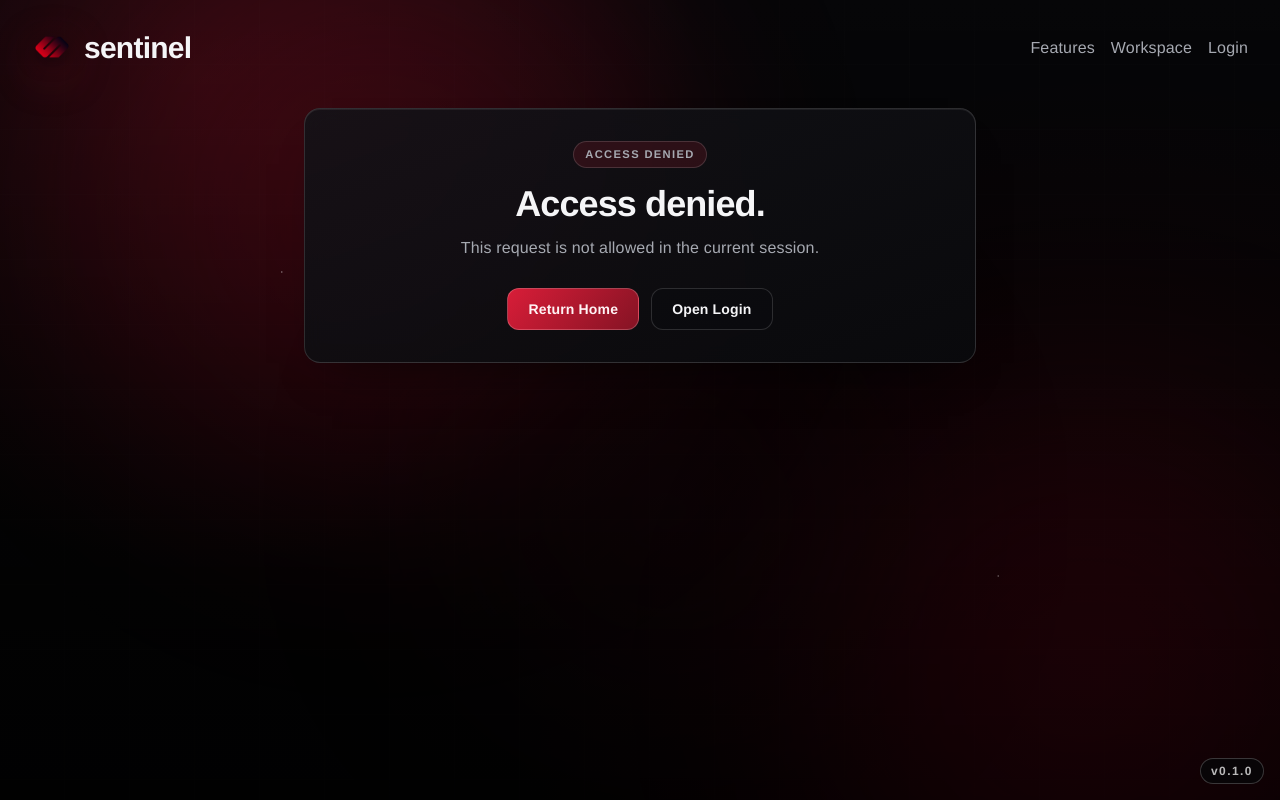
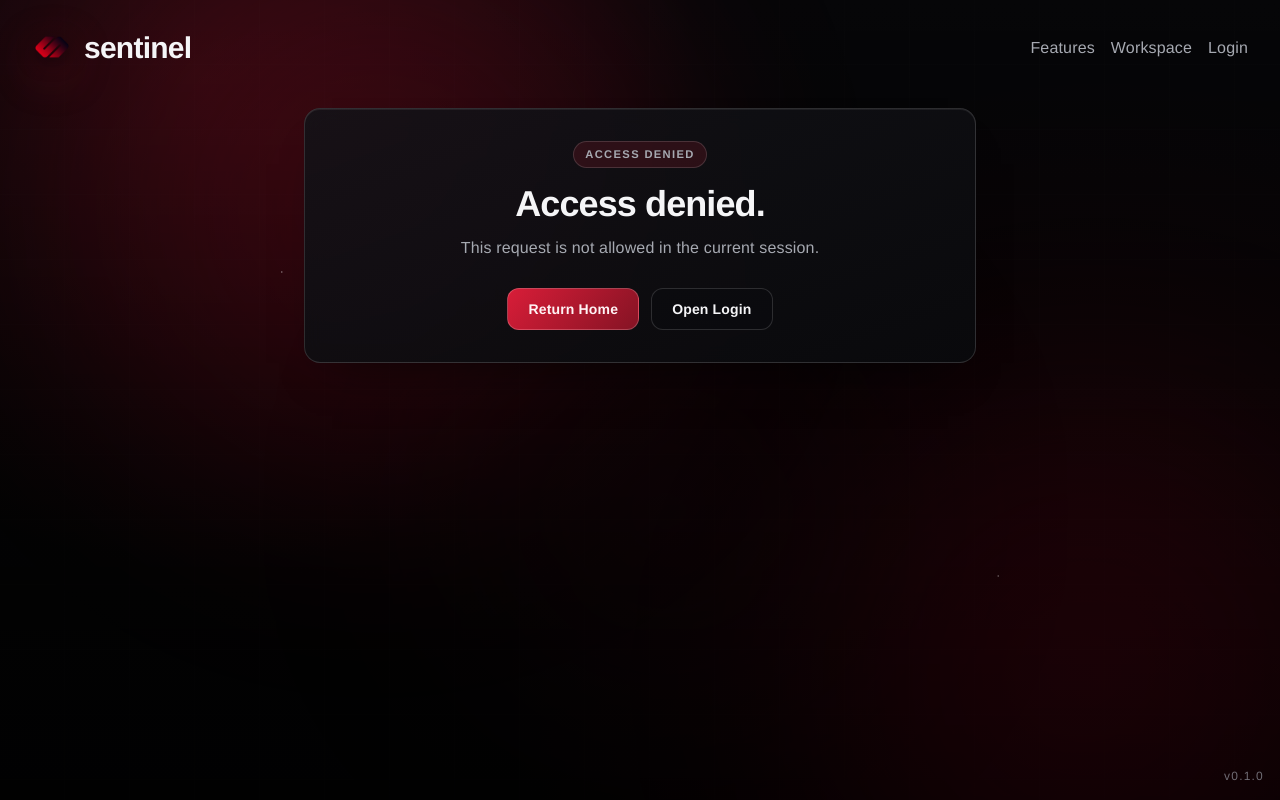
Before and after one commit to CoderDude1232/sentinel-website, a Next.js app: page /access-denied in a window 1280 px wide. Built offline with nearby package versions, Linux system fonts and the light colour scheme; no server answers.

Commit message:
style: simplify version text to subtle corner label

```diff
--- a/src/app/layout.tsx
+++ b/src/app/layout.tsx
@@ -76,7 +76,7 @@ export default function RootLayout({
         {children}
         <div
           aria-label={`Sentinel version ${appVersion}`}
-          className="pointer-events-none fixed bottom-3 right-3 z-[9999] rounded-full border border-[rgba(255,255,255,0.2)] bg-[rgba(7,7,9,0.78)] px-2.5 py-1 text-[10px] font-semibold tracking-[0.12em] text-[rgba(255,255,255,0.72)] backdrop-blur-md sm:bottom-4 sm:right-4 sm:text-xs"
+          className="pointer-events-none fixed bottom-3 right-3 z-[9999] text-[10px] tracking-[0.1em] text-[rgba(181,186,198,0.58)] sm:bottom-4 sm:right-4 sm:text-xs"
         >
           {appVersion}
         </div>
```
